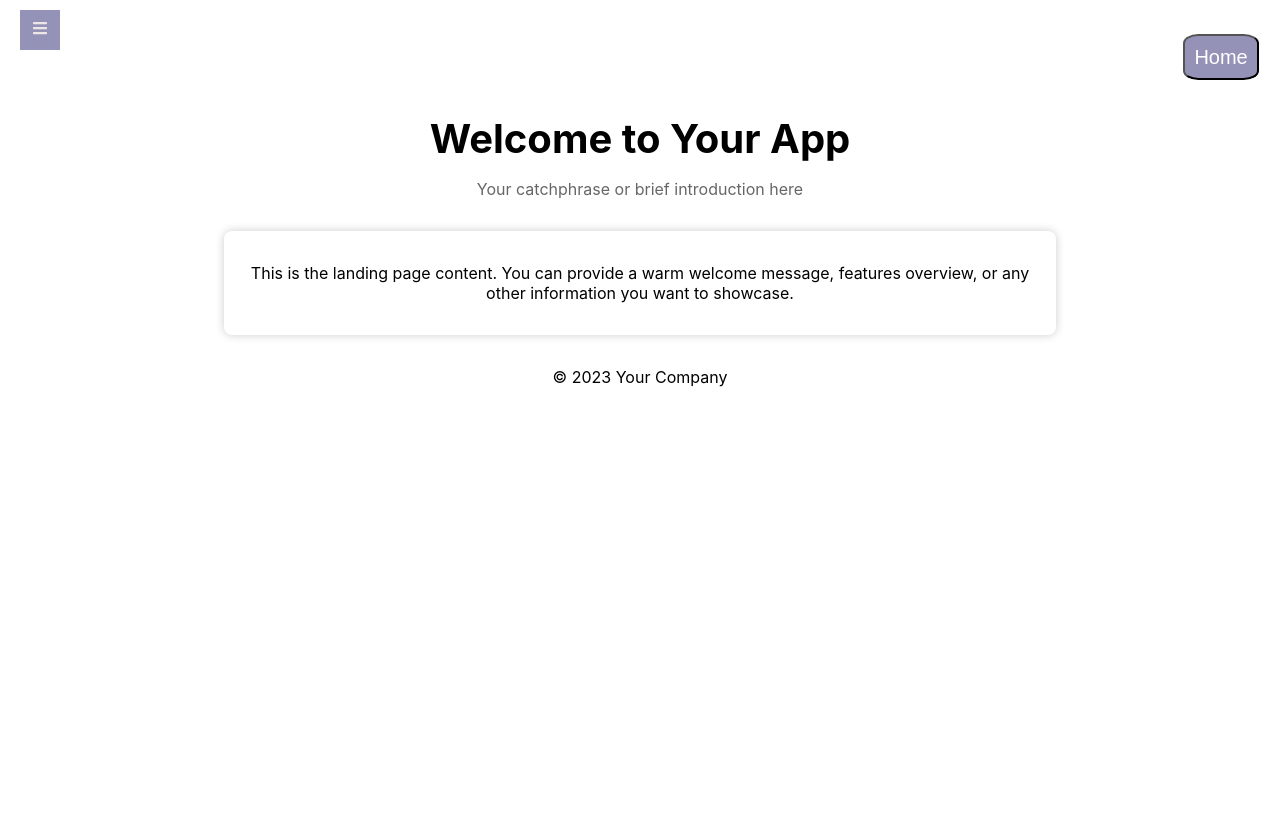
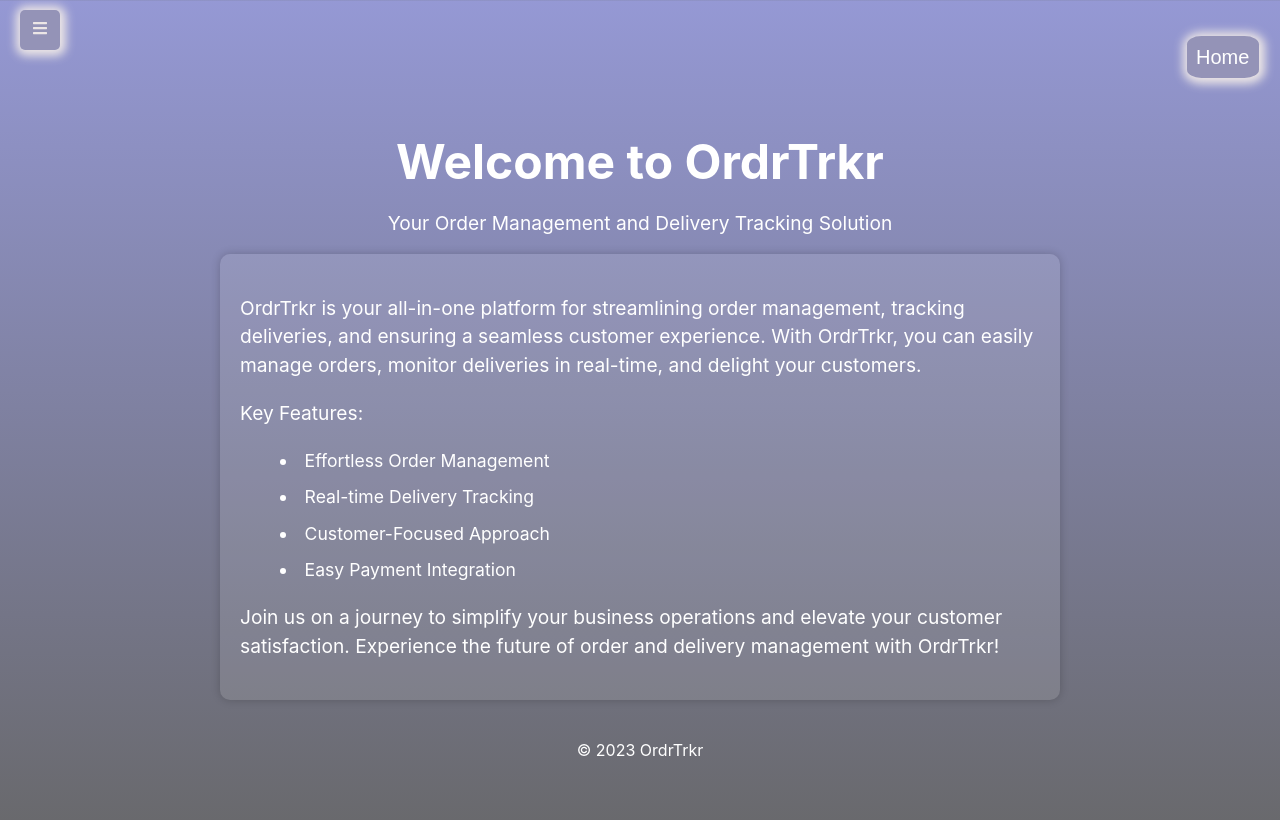
Before and after one commit to linarawwas/TRX_frontend, a React (Create React App) app: page / in a window 1280 px wide. Shown: the top 820 px of the page. Built offline with nearby package versions, Linux system fonts and the light colour scheme; sample sign-in values are in the browser's storage.

Commit message:
made a lnading page suitable

```diff
--- a/src/components/AsideMenu/AsideMenu.css
+++ b/src/components/AsideMenu/AsideMenu.css
@@ -29,7 +29,7 @@
   justify-content: space-between;
   align-items: center;
   width: 100vw;
-}
+position: fixed;}
 .menu-toggle {
   background: #9493b7;
   width: 40px;
@@ -42,6 +42,8 @@
   font-size: 16px;
   margin-bottom: 5%;
   z-index: 100;
+  box-shadow: 1px 1px 10px 5px #ece6e6;
+
 }
 .go-to-home-button{
   font-size: 20px;
@@ -50,6 +52,7 @@
 margin-right:40px;  padding:10%;
 background: #9493b7;
 cursor: pointer;
+box-shadow: 1px 1px 10px 5px #ece6e6;
 
 }
 .menu-open .sidebar {
--- a/src/components/LandingPage/LandingPage.css
+++ b/src/components/LandingPage/LandingPage.css
@@ -1,37 +1,86 @@
 /* LandingPage.css */
+
 .landing-page {
-    margin-top:0;
-    display: flex;
-    flex-direction: column;
-    align-items: center;
-    justify-content: center;
-    /* height: 100vh; */
+  background: linear-gradient(rgba(78, 84, 184, 0.6), rgba(0, 0, 0, 0.6));  background-size: cover;
+  background-position: center;
+  color: #fff;
   text-align: center;
-  }
-
-  .landing-header {
-    margin-bottom: 1rem;
+  padding: 100px 20px;
 }
 
 .landing-header h1 {
-    font-size: 2.5rem;
-    margin: 0;
+  font-size: 3rem;
+  margin-bottom: 20px;
+  font-weight: bold;
 }
 
 .landing-header p {
-    color: #666;
+  font-size: 1.2rem;
 }
 
 .landing-content {
   max-width: 800px;
-    padding: 1rem;
-    background-color: #fff;
-    border-radius: 8px;
+  margin: 0 auto;
+  padding: 20px;
+  background: rgba(255, 255, 255, 0.1);
+  border-radius: 10px;
   box-shadow: 0 0 10px rgba(0, 0, 0, 0.2);
+  text-align: left;
+}
+
+.landing-content p {
+  font-size: 1.2rem;
+  line-height: 1.5;
+}
+
+.landing-content ul {
+  list-style: inside;
+  margin: 20px 0;
+}
+
+.landing-content ul li {
+  font-size: 1.1rem;
+  margin-bottom: 10px;
 }
 
 .landing-footer {
-    margin-top: 1rem;
+  margin-top: 40px;
+  font-size: 1rem;
 }
 
-  /* You can add more styling as needed. Customize colors, fonts, and layout to match your app's design. */
+/* Button Styling */
+button {
+  background: #007BFF;
+  color: #fff;
+  font-size: 1.2rem;
+  border: none;
+  border-radius: 5px;
+  padding: 10px 20px;
+  cursor: pointer;
+  transition: background 0.3s;
+}
+
+button:hover {
+  background: #0056b3;
+}
+
+/* Responsiveness */
+@media (max-width: 768px) {
+  .landing-content {
+    padding: 10px;
+  }
+  .landing-header h1 {
+    font-size: 2rem;
+  }
+  .landing-header p {
+    font-size: 1rem;
+  }
+  .landing-content p {
+    font-size: 1rem;
+  }
+  .landing-content ul li {
+    font-size: 1rem;
+  }
+}
+
+/* Add any other responsiveness styles as needed */
--- a/src/components/LandingPage/LandingPage.jsx
+++ b/src/components/LandingPage/LandingPage.jsx
@@ -5,16 +5,28 @@ function LandingPage() {
   return (
     <div className="landing-page">
       <header className="landing-header">
-        <h1>Welcome to Your App</h1>
-        <p>Your catchphrase or brief introduction here</p>
+        <h1>Welcome to OrdrTrkr</h1>
+        <p>Your Order Management and Delivery Tracking Solution</p>
       </header>
       <section className="landing-content">
         <p>
-          This is the landing page content. You can provide a warm welcome message, features overview, or any other information you want to showcase.
+          OrdrTrkr is your all-in-one platform for streamlining order management, tracking deliveries, and ensuring a seamless customer experience. With OrdrTrkr, you can easily manage orders, monitor deliveries in real-time, and delight your customers.
+        </p>
+        <p>
+          Key Features:
+          <ul>
+            <li>Effortless Order Management</li>
+            <li>Real-time Delivery Tracking</li>
+            <li>Customer-Focused Approach</li>
+            <li>Easy Payment Integration</li>
+          </ul>
+        </p>
+        <p>
+          Join us on a journey to simplify your business operations and elevate your customer satisfaction. Experience the future of order and delivery management with OrdrTrkr!
         </p>
       </section>
       <footer className="landing-footer">
-        <p>&copy; 2023 Your Company</p>
+        <p>&copy; 2023 OrdrTrkr</p>
       </footer>
     </div>
   );
```
Lines whose indentation alone changed are shown as unchanged.
